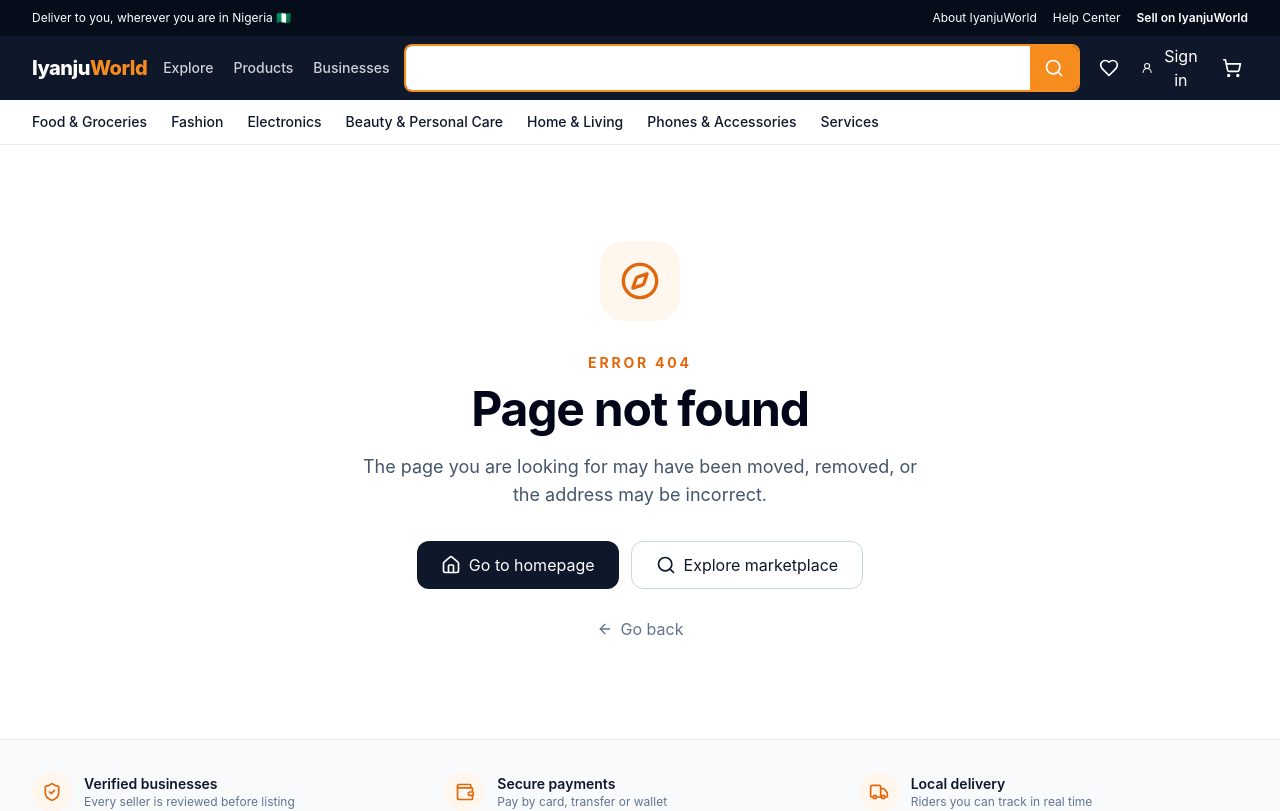
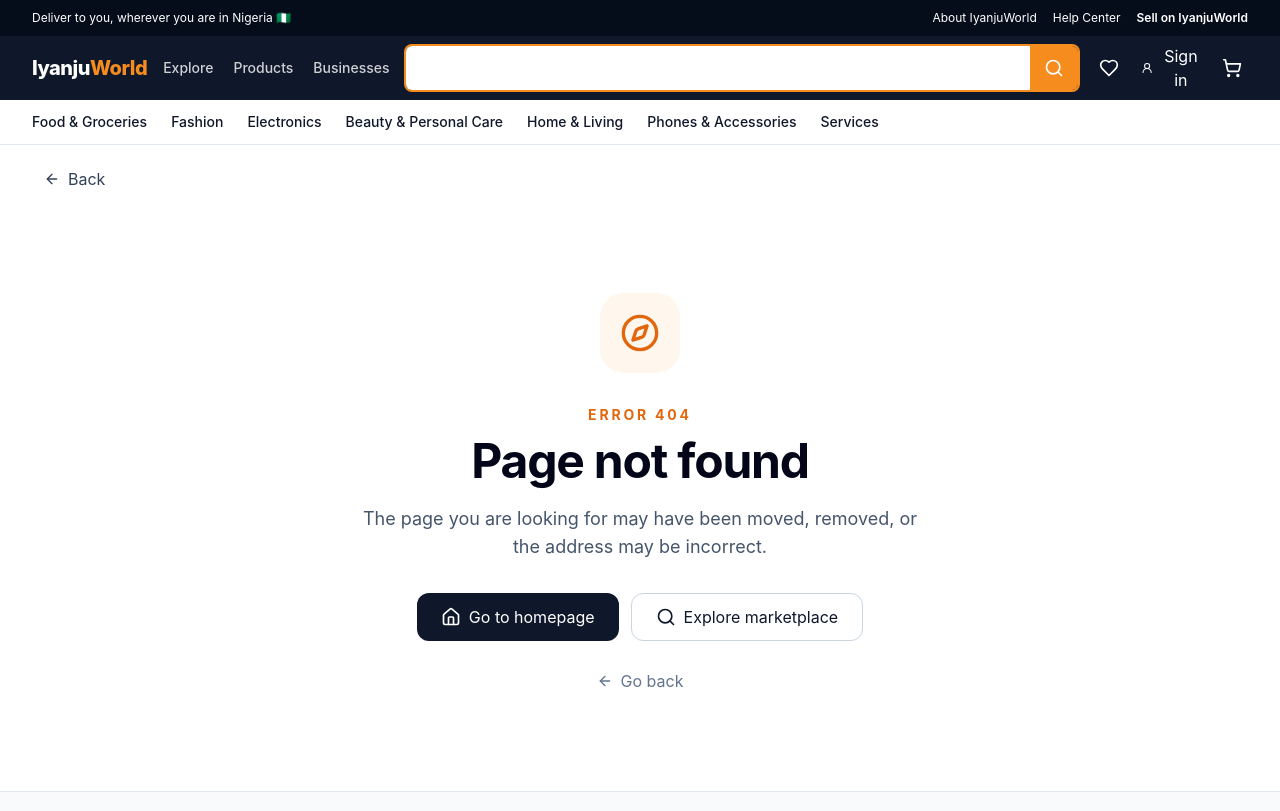
Before and after one commit to Al-awwaliyah/IyanjuWorld, a React (Vite) app: page /404 in a window 1280 px wide. Shown: the top 811 px of the page. Built offline with nearby package versions, Linux system fonts and the light colour scheme.

Commit message:
Add files via upload

```diff
--- a/src/layouts/AdminLayout.tsx
+++ b/src/layouts/AdminLayout.tsx
@@ -1,8 +1,10 @@
 import { Outlet } from "react-router-dom";
+import BackButton from "../components/layout/BackButton";
 
 export default function AdminLayout() {
   return (
-    <div className="min-h-screen bg-slate-50 text-slate-900">
+    <div className="min-h-screen bg-slate-50 text-ink-900">
+      <BackButton />
       <main className="min-h-screen">
         <Outlet />
       </main>
--- a/src/layouts/AuthLayout.tsx
+++ b/src/layouts/AuthLayout.tsx
@@ -1,8 +1,11 @@
-import { Outlet } from "react-router-dom";
+import { Outlet, useLocation } from "react-router-dom";
+import BackButton from "../components/layout/BackButton";
 
 export default function AuthLayout() {
+  const location = useLocation();
   return (
-    <div className="min-h-screen bg-slate-50 text-slate-900">
+    <div className="min-h-screen bg-slate-50 text-ink-900">
+      <BackButton />
       <main className="min-h-screen">
         <Outlet />
       </main>
--- a/src/layouts/BusinessLayout.tsx
+++ b/src/layouts/BusinessLayout.tsx
@@ -1,8 +1,10 @@
 import { Outlet } from "react-router-dom";
+import BackButton from "../components/layout/BackButton";
 
 export default function BusinessLayout() {
   return (
-    <div className="min-h-screen bg-slate-50 text-slate-900">
+    <div className="min-h-screen bg-slate-50 text-ink-900">
+      <BackButton />
       <main className="min-h-screen">
         <Outlet />
       </main>
--- a/src/layouts/CustomerLayout.tsx
+++ b/src/layouts/CustomerLayout.tsx
@@ -12,6 +12,7 @@ import {
 import DashboardSidebar from "../components/layout/DashboardSidebar";
 import DashboardHeader from "../components/layout/DashboardHeader";
 import MobileNavigation from "../components/layout/MobileNavigation";
+import BackButton from "../components/layout/BackButton";
 import { useAuth } from "../hooks/useAuth";
 
 const ACCOUNT_NAV_ITEMS = [
@@ -69,6 +70,7 @@ export default function CustomerLayout() {
         </div>
 
         <main className="min-h-screen pb-16 lg:pb-0">
+          <BackButton />
           <Outlet />
         </main>
 
@@ -98,6 +100,7 @@ export default function CustomerLayout() {
         />
 
         <main className="flex-1 px-4 py-6 pb-20 sm:px-6 lg:px-8 lg:pb-6">
+          <BackButton className="px-0 pt-0" />
           <Outlet />
         </main>
       </div>
--- a/src/layouts/PublicLayout.tsx
+++ b/src/layouts/PublicLayout.tsx
@@ -1,26 +1,29 @@
-import { Outlet } from "react-router-dom";
+import { Outlet, useLocation } from "react-router-dom";
 
 import PublicHeader from "../components/layout/PublicHeader";
 import PublicFooter from "../components/layout/PublicFooter";
 import MobileNavigation from "../components/layout/MobileNavigation";
+import BackButton from "../components/layout/BackButton";
 import { useAuth } from "../hooks/useAuth";
 
 export default function PublicLayout() {
   const { isAuthenticated, profile } = useAuth();
+  const location = useLocation();
+  const showBack = location.pathname !== "/";
 
   return (
-    <div className="flex min-h-screen flex-col bg-white text-slate-900">
+    <div className="flex min-h-screen flex-col bg-white text-ink-900">
       <PublicHeader
         isAuthenticated={isAuthenticated}
         userName={profile?.full_name}
       />
 
       <main className="flex-1 pb-16 lg:pb-0">
+        {showBack && <BackButton />}
         <Outlet />
       </main>
 
       <PublicFooter />
-
       <MobileNavigation isAuthenticated={isAuthenticated} />
     </div>
   );
--- a/src/layouts/RiderLayout.tsx
+++ b/src/layouts/RiderLayout.tsx
@@ -1,8 +1,10 @@
 import { Outlet } from "react-router-dom";
+import BackButton from "../components/layout/BackButton";
 
 export default function RiderLayout() {
   return (
-    <div className="min-h-screen bg-slate-50 text-slate-900">
+    <div className="min-h-screen bg-slate-50 text-ink-900">
+      <BackButton />
       <main className="min-h-screen">
         <Outlet />
       </main>
```
